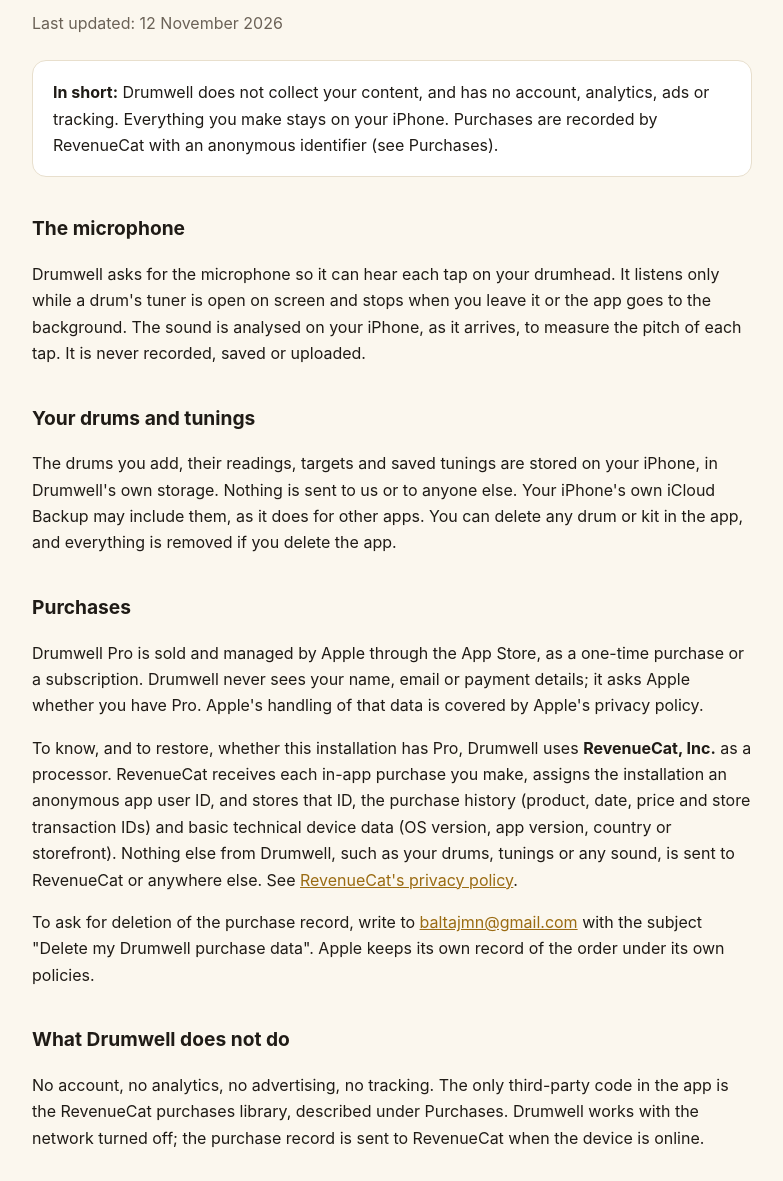
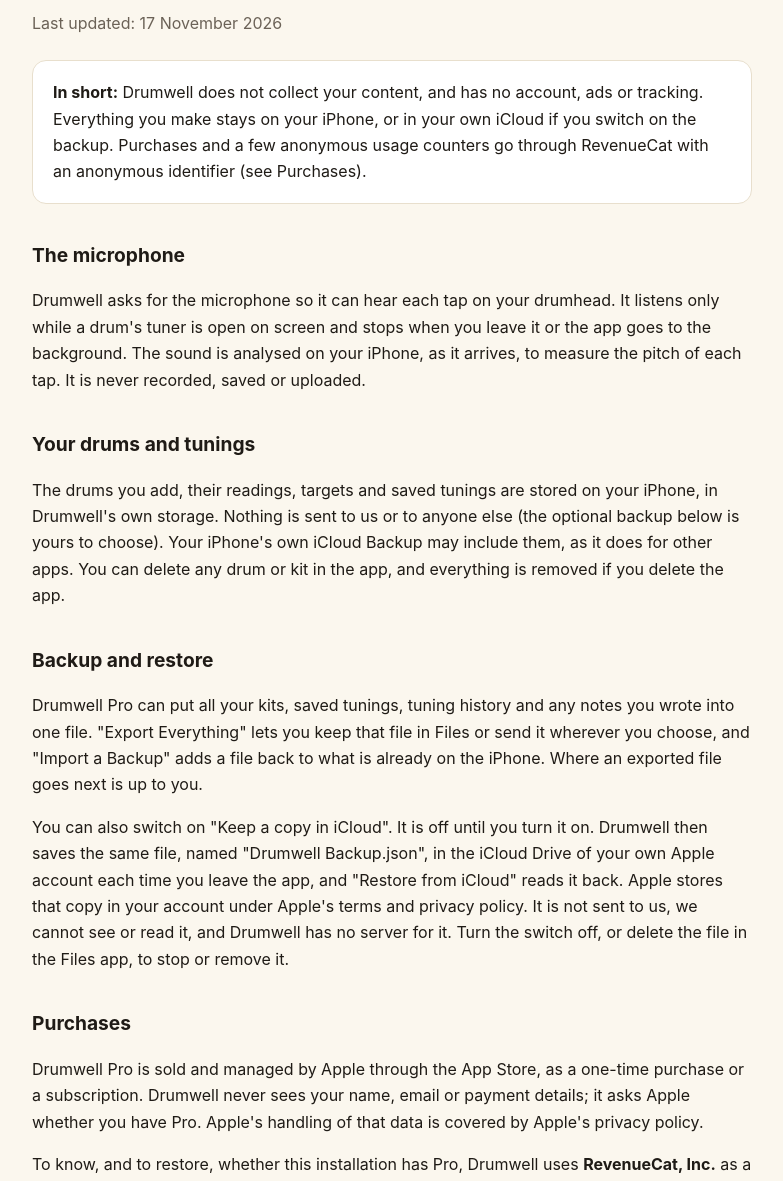
Before and after one commit to BaltaJmn/drumwell-privacy, a plain HTML site: page privacy/index.html in a window 1280 px wide. Shown: the part 155-1336 px from the top of the page, without its empty margins (248-1031 px from the left). Drawn offline with Linux system fonts and the light colour scheme.

Commit message:
Privacy 1.4: anonymous usage counters, optional iCloud/file backup
Co-Authored-By: Claude Opus 5.5 <noreply@anthropic.com>

```diff
--- a/privacy/index.html
+++ b/privacy/index.html
@@ -4,7 +4,7 @@
 <meta charset="utf-8">
 <meta name="viewport" content="width=device-width, initial-scale=1">
 <title>Drumwell Privacy Policy</title>
-<meta name="description" content="Drumwell does not collect your content and has no account, analytics, ads or tracking. The microphone is analysed on your iPhone and nothing is recorded. Purchases are recorded by RevenueCat with an anonymous identifier.">
+<meta name="description" content="Drumwell does not collect your content and has no account, ads or tracking. The microphone is analysed on your iPhone and nothing is recorded. Purchases and a few anonymous usage counters go through RevenueCat with an anonymous identifier.">
 <link rel="canonical" href="https://drumwell.baltajmn.dev/privacy/">
 <link rel="icon" href="/dw/icon-64.png" type="image/png">
 <link rel="stylesheet" href="/dw/site.css">
@@ -13,26 +13,31 @@
 <main>
 <a class="brand" href="/"><img src="/dw/icon-180.png" alt="">Drumwell</a>
 <h1>Privacy Policy</h1>
-<p class="lede">Last updated: 12 November 2026</p>
+<p class="lede">Last updated: 17 November 2026</p>
 
-<div class="box"><p><strong>In short:</strong> Drumwell does not collect your content, and has no account, analytics, ads or tracking. Everything you make stays on your iPhone. Purchases are recorded by RevenueCat with an anonymous identifier (see Purchases).</p></div>
+<div class="box"><p><strong>In short:</strong> Drumwell does not collect your content, and has no account, ads or tracking. Everything you make stays on your iPhone, or in your own iCloud if you switch on the backup. Purchases and a few anonymous usage counters go through RevenueCat with an anonymous identifier (see Purchases).</p></div>
 
 <h2>The microphone</h2>
 <p>Drumwell asks for the microphone so it can hear each tap on your drumhead. It listens only while a drum's tuner is open on screen and stops when you leave it or the app goes to the background. The sound is analysed on your iPhone, as it arrives, to measure the pitch of each tap. It is never recorded, saved or uploaded.</p>
 
 <h2>Your drums and tunings</h2>
-<p>The drums you add, their readings, targets and saved tunings are stored on your iPhone, in Drumwell's own storage. Nothing is sent to us or to anyone else. Your iPhone's own iCloud Backup may include them, as it does for other apps. You can delete any drum or kit in the app, and everything is removed if you delete the app.</p>
+<p>The drums you add, their readings, targets and saved tunings are stored on your iPhone, in Drumwell's own storage. Nothing is sent to us or to anyone else (the optional backup below is yours to choose). Your iPhone's own iCloud Backup may include them, as it does for other apps. You can delete any drum or kit in the app, and everything is removed if you delete the app.</p>
+
+<h2>Backup and restore</h2>
+<p>Drumwell Pro can put all your kits, saved tunings, tuning history and any notes you wrote into one file. "Export Everything" lets you keep that file in Files or send it wherever you choose, and "Import a Backup" adds a file back to what is already on the iPhone. Where an exported file goes next is up to you.</p>
+<p>You can also switch on "Keep a copy in iCloud". It is off until you turn it on. Drumwell then saves the same file, named "Drumwell Backup.json", in the iCloud Drive of your own Apple account each time you leave the app, and "Restore from iCloud" reads it back. Apple stores that copy in your account under Apple's terms and privacy policy. It is not sent to us, we cannot see or read it, and Drumwell has no server for it. Turn the switch off, or delete the file in the Files app, to stop or remove it.</p>
 
 <h2>Purchases</h2>
 <p>Drumwell Pro is sold and managed by Apple through the App Store, as a one-time purchase or a subscription. Drumwell never sees your name, email or payment details; it asks Apple whether you have Pro. Apple's handling of that data is covered by Apple's privacy policy.</p>
-<p>To know, and to restore, whether this installation has Pro, Drumwell uses <strong>RevenueCat, Inc.</strong> as a processor. RevenueCat receives each in-app purchase you make, assigns the installation an anonymous app user ID, and stores that ID, the purchase history (product, date, price and store transaction IDs) and basic technical device data (OS version, app version, country or storefront). Nothing else from Drumwell, such as your drums, tunings or any sound, is sent to RevenueCat or anywhere else. See <a href="https://www.revenuecat.com/privacy" rel="noopener">RevenueCat's privacy policy</a>.</p>
+<p>To know, and to restore, whether this installation has Pro, Drumwell uses <strong>RevenueCat, Inc.</strong> as a processor. RevenueCat receives each in-app purchase you make, assigns the installation an anonymous app user ID, and stores that ID, the purchase history (product, date, price and store transaction IDs) and basic technical device data (OS version, app version, country or storefront). Apart from the anonymous counters described next, nothing else from Drumwell, such as your drums, tunings or any sound, is sent to RevenueCat or anywhere else. See <a href="https://www.revenuecat.com/privacy" rel="noopener">RevenueCat's privacy policy</a>.</p>
+<p><strong>Purchases and usage.</strong> Drumwell uses RevenueCat to keep track of purchases. With it, the app sends a few anonymous counters: how many times the Pro screen was shown and closed without buying, which screen it was opened from, how many times a soft Pro suggestion was shown, and in which version of the app the rating prompt was shown. These numbers are used only to understand and improve how the app is offered. They carry no content from the app, no name, email or other identifier, and are not used to track you across other apps or websites. Nothing is sent in test builds.</p>
 <p>To ask for deletion of the purchase record, write to <a href="mailto:baltajmn@gmail.com?subject=Delete%20my%20Drumwell%20purchase%20data">baltajmn@gmail.com</a> with the subject "Delete my Drumwell purchase data". Apple keeps its own record of the order under its own policies.</p>
 
 <h2>What Drumwell does not do</h2>
-<p>No account, no analytics, no advertising, no tracking. The only third-party code in the app is the RevenueCat purchases library, described under Purchases. Drumwell works with the network turned off; the purchase record is sent to RevenueCat when the device is online.</p>
+<p>No account, no advertising, no tracking. The only third-party code in the app is the RevenueCat purchases library, which handles purchases and the few anonymous counters described under Purchases. Drumwell works with the network turned off; the purchase record and the anonymous counters are sent to RevenueCat when the device is online.</p>
 
 <h2>Children</h2>
-<p>Drumwell is not directed at children and collects no personal data from anyone, children included. The only thing that goes to RevenueCat is an anonymous installation ID and the purchase record (see Purchases).</p>
+<p>Drumwell is not directed at children and collects no personal data from anyone, children included. The only thing that goes to RevenueCat is an anonymous installation ID, the purchase record and the anonymous counters (see Purchases).</p>
 
 <h2>Changes and contact</h2>
 <p>If this policy changes, the new version will be published on this page with a new date. Questions: <a href="mailto:baltajmn@gmail.com?subject=Drumwell%20privacy">baltajmn@gmail.com</a>. The developer is Baltasar Jiménez Rincón, Spain (details in the <a href="/legal.html">legal notice</a>).</p>
```
